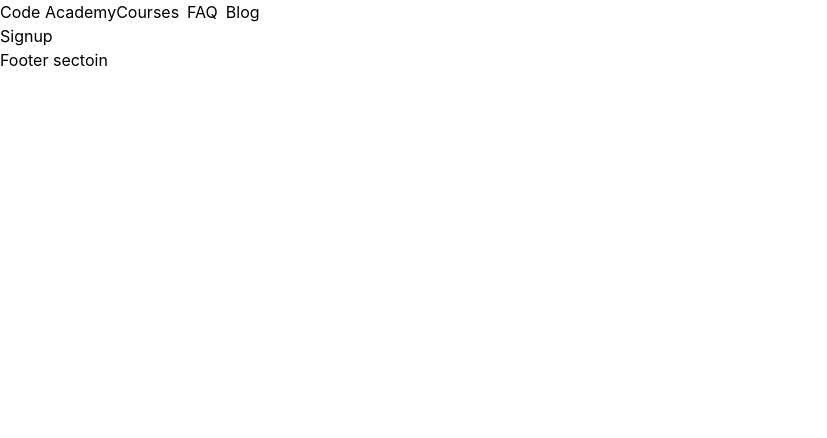
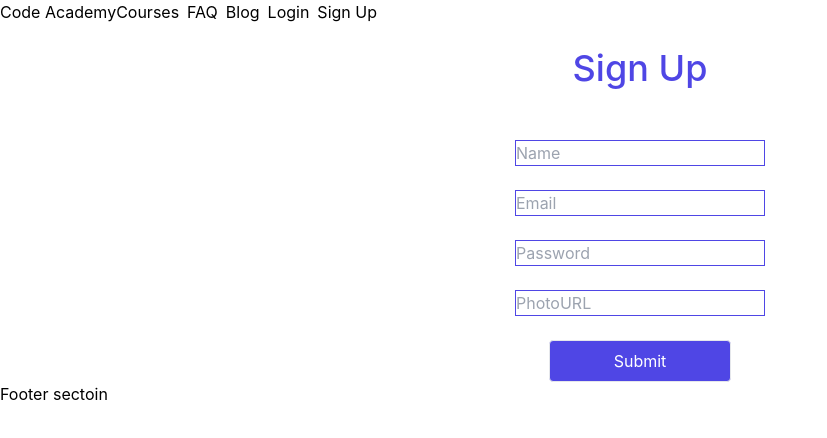
Before and after one commit to mdferdousalam/MERN-stake-learning-client, a React (Create React App) app: page /signup in a window 1280 px wide. Shown: the top 438 px of the page, without its empty margins (0-827 px from the left). Built offline with nearby package versions, Linux system fonts and the light colour scheme; no server answers.

Commit message:
signup form created

```diff
--- a/src/components/Login/Login.js
+++ b/src/components/Login/Login.js
@@ -50,7 +50,7 @@ const Login = () => {
             <button onClick={handleFacebookLogin} className='border border-indigo-600 flex px-5 mt-3 py-2 text-xl rounded-lg text-indigo-600 font-medium mx-auto items-center'><FaFacebook className='mr-4' />Login with Facebook</button>
             <h5 className='mx-auto text-center text-indigo-600 mt-6 font-medium'>---------------------------------or----------------------------------------</h5>
 
-            <form className='flex flex-col ' onSubmit={handleSubmit(onSubmit)}>
+            <form className='flex flex-col' onSubmit={handleSubmit(onSubmit)}>
 
                 <input className='mt-6 border mx-auto border-indigo-600' type="email" placeholder="Email" {...register("Email", { required: true })} />
                 {errors.Email?.type === 'required' && <p className='text-center text-xl text-orange-500' role="alert">Email is required</p>}
@@ -58,6 +58,7 @@ const Login = () => {
                 {errors.Password?.type === 'required' && <p className='text-center text-xl text-orange-500' role="alert">password is required</p>}
                 <input className='mx-auto  border px-16 py-2 mt-6 bg-indigo-600 text-white rounded' type="submit" />
                 <Link  ><p className='text-center'><small>Forgot your password?</small></p></Link>
+                <p className='text-center'><small>Not registered yet?<Link to='/signup'>Create an account</Link></small></p>
             </form>
         </div>
     );
--- a/src/components/SignUp/SignUp.js
+++ b/src/components/SignUp/SignUp.js
@@ -1,9 +1,26 @@
 import React from 'react';
+import { useForm } from 'react-hook-form';
 
 const SignUp = () => {
+    const { register, handleSubmit, formState: { errors } } = useForm();
+    const onSubmit = data => console.log(data);
+    console.log(errors);
+
     return (
         <div>
-            <h3>Signup</h3>
+            <h1 className='mt-6 mb-7 text-4xl font-medium text-center text-indigo-600 mx-auto '>Sign Up</h1>
+            <form className='flex flex-col' onSubmit={handleSubmit(onSubmit)}>
+                <input className='mt-6 border mx-auto border-indigo-600' type="text" placeholder="Name" {...register("Name", { required: true })} />
+                {errors.Name?.type === 'required' && <p className='text-center text-xl text-orange-500' role="alert">Name is required</p>}
+                <input className='mt-6 border mx-auto border-indigo-600' type="email" placeholder="Email" {...register("Email", { required: true })} />
+                {errors.Email?.type === 'required' && <p className='text-center text-xl text-orange-500' role="alert">Email is required</p>}
+                <input className='mt-6 border mx-auto border-indigo-600' type="password" placeholder="Password" {...register("Password", { required: true, min: 6 })} />
+                {errors.Password?.type === 'required' && <p className='text-center text-xl text-orange-500' role="alert">Password is required</p>}
+                <input className='mt-6 border mx-auto border-indigo-600' type="text" placeholder="PhotoURL" {...register("photoURL", { required: true })} />
+                {errors.photoURL?.type === 'required' && <p className='text-center text-xl text-orange-500' role="alert">PhotoURL is required</p>}
+
+                <input className='mx-auto  border px-16 py-2 mt-6 bg-indigo-600 text-white rounded' type="submit" />
+            </form>
         </div>
     );
 };
--- a/src/components/sharedComponents/Header.js
+++ b/src/components/sharedComponents/Header.js
@@ -36,7 +36,7 @@ const Header = () => {
                             FAQ
                         </NavLink>
                     </li>
-                    <li>
+                    <li className='mr-2'>
                         <NavLink to="/blog">
                             {({ isActive }) => (
                                 <span
@@ -49,9 +49,15 @@ const Header = () => {
                             )}
                         </NavLink>
                     </li>
-                    <li>
-                        <NavLink>
+                    <li className='mr-2'>
+                        <NavLink to='/login'>
+                            Login
 
+                        </NavLink>
+                    </li>
+                    <li className='mr-2'>
+                        <NavLink to='/signup'>
+                            Sign Up
 
                         </NavLink>
                     </li>
```
